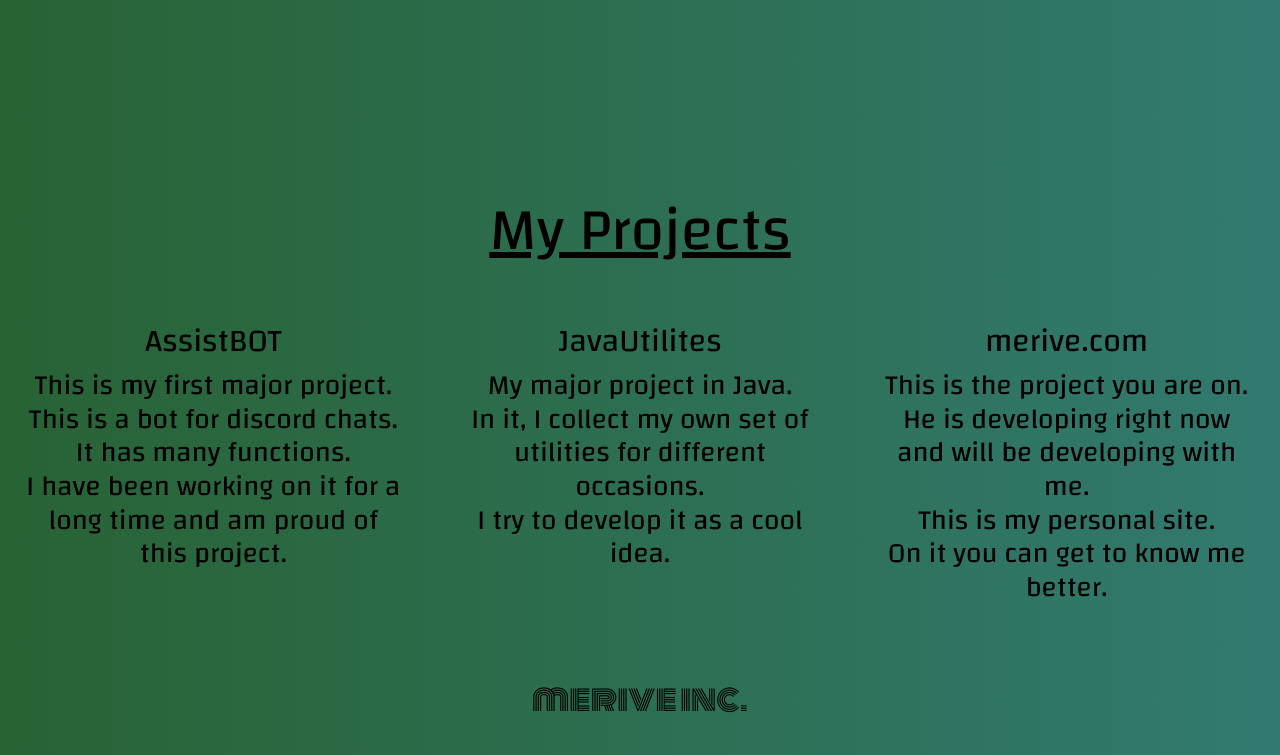
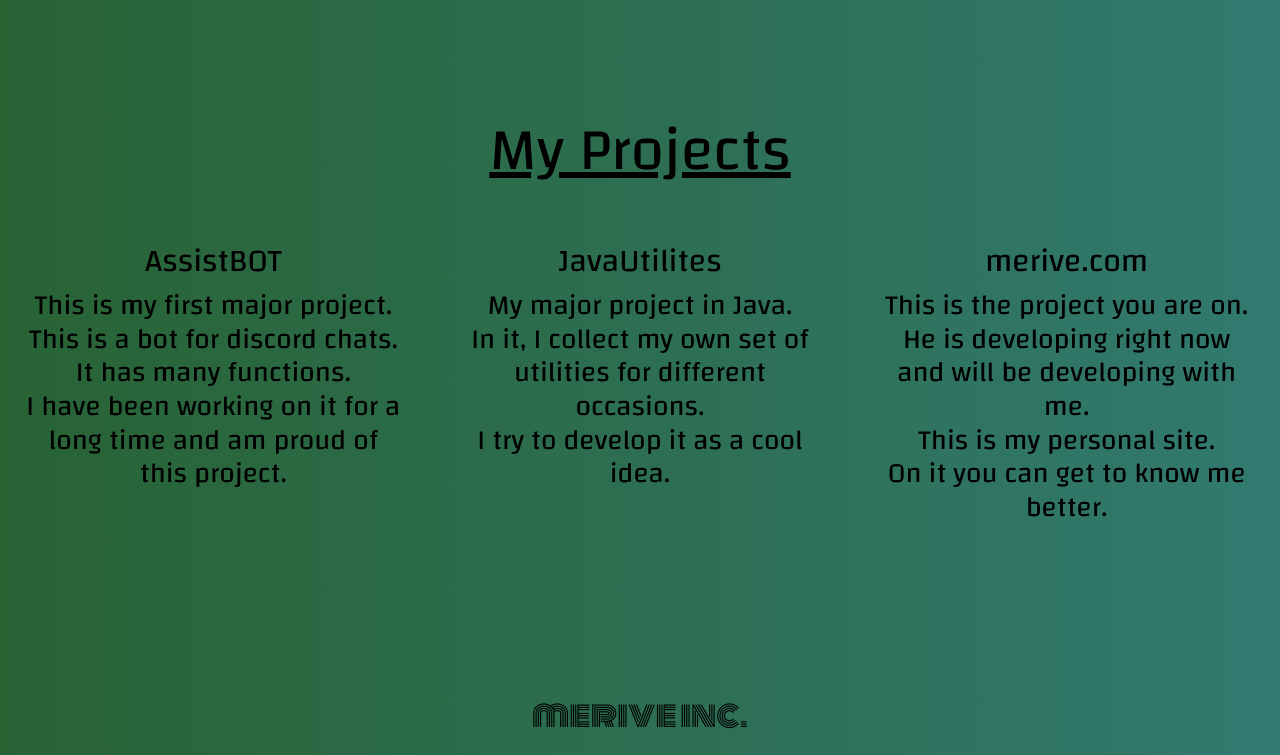
Before and after one commit to merive/merive.com, a Flask app: page /projects in a window 1280 px wide. Shown: the part 45-800 px from the top of the page. Run offline with Flask 2, Linux system fonts and the light colour scheme; some libraries are stand-ins or nearby versions.

Commit message:
Update project

```diff
--- a/static/css/style.css
+++ b/static/css/style.css
@@ -26,7 +26,7 @@ h1 {
 section {
     position: absolute;
     width: 100%;
-    top: 40%;
+    top: 30%;
     text-align: center;
     color: black;
     font-size: 1em;
@@ -56,3 +56,12 @@ footer {
     margin: 1.858736059%;
     width: 29.615861214%;
 }
+
+.selector-for-some-widget {
+    box-sizing: content-box;
+}
+
+p {
+    margin-top: 0.5em;
+    margin-bottom: 0.5rem;
+}
```
Also changed, not shown: templates/about.html (+1 -6 lines).
